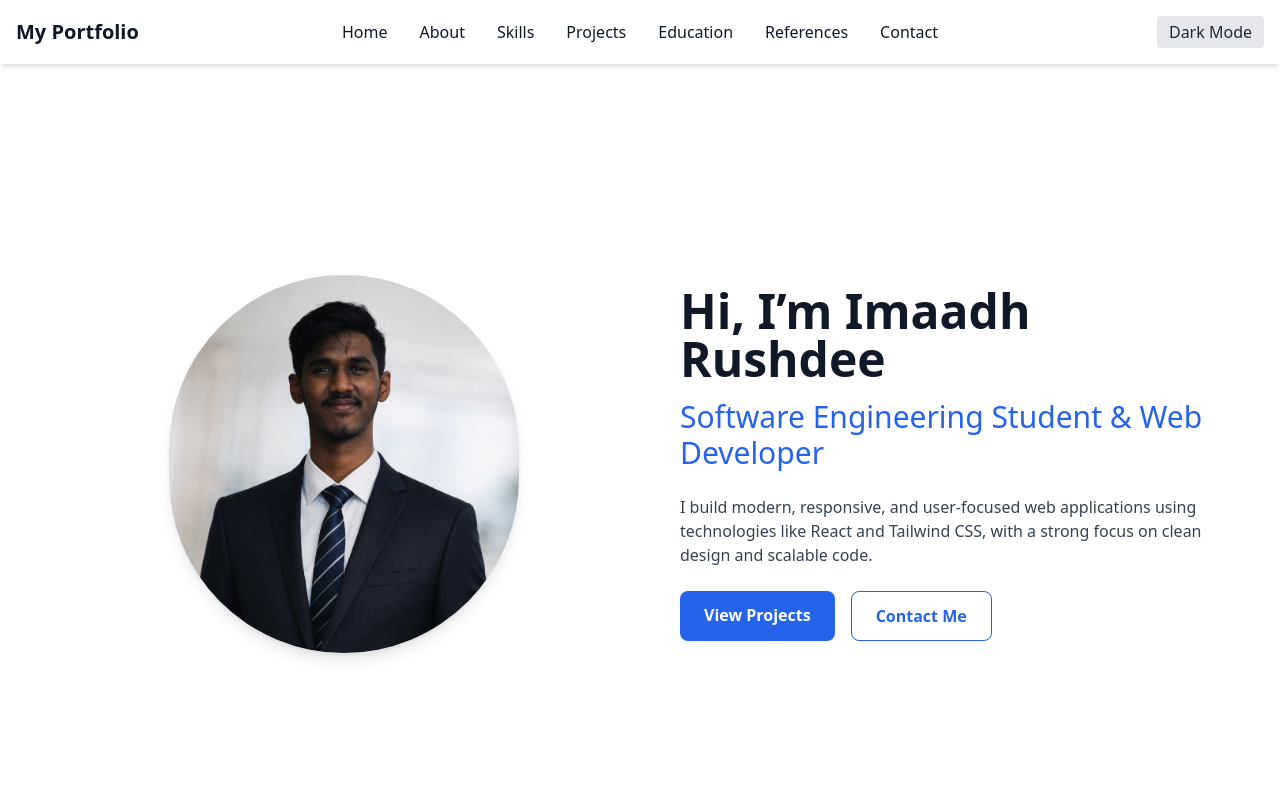
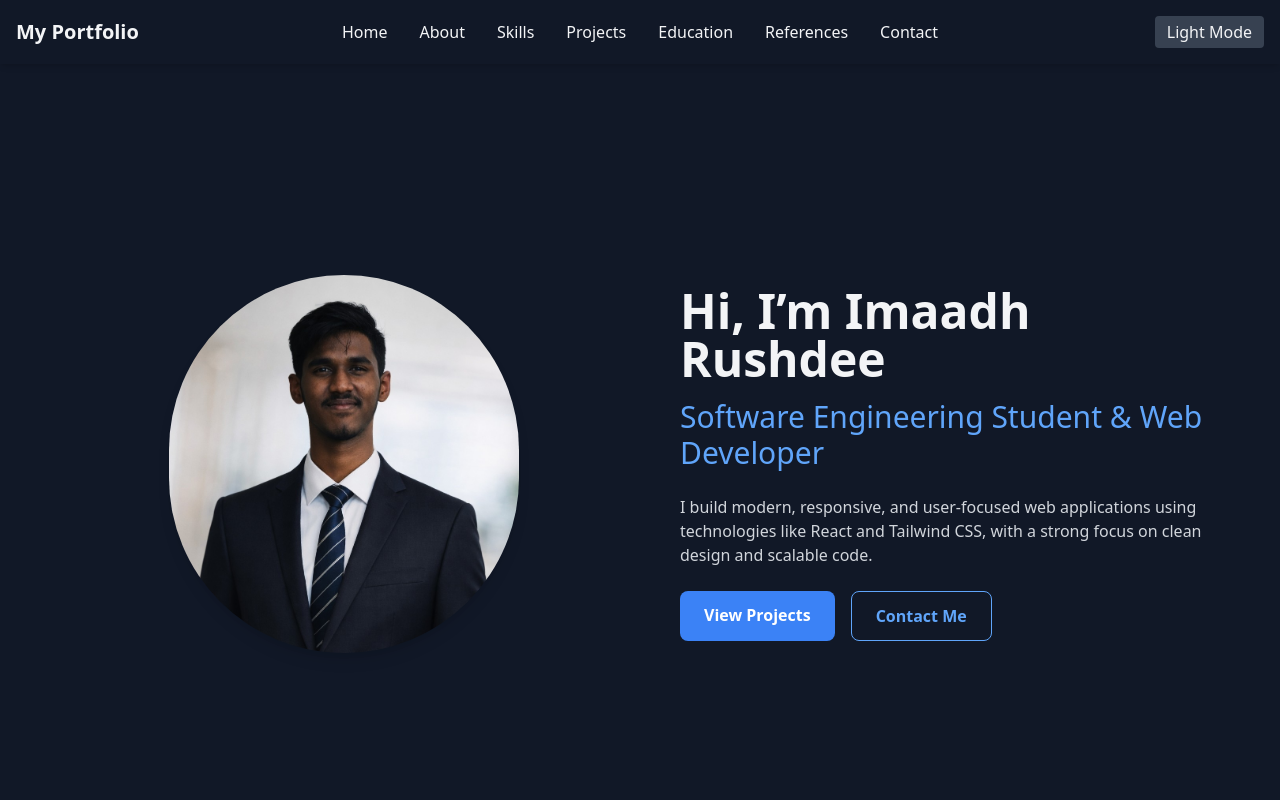
Before and after one commit to Imaadh-Rushdee/my-portfolio-frontend, a React (Vite) app: page / in a window 1280 px wide. Shown: the top 800 px of the page. Built offline with nearby package versions, Linux system fonts and the light colour scheme.

Commit message:
Dark mode default

```diff
--- a/src/App.jsx
+++ b/src/App.jsx
@@ -3,7 +3,7 @@ import Profile from './pages/Profile'
 import Navbar from './components/Navbar'
 
 function App() {
-  const [darkMode, setDarkMode] = useState(false)
+  const [darkMode, setDarkMode] = useState(true)
 
   return (
     <div className={darkMode ? "dark" : ""}>
```
Also changed, not shown: 4 other files (tests, documents, lock files or other folders).
